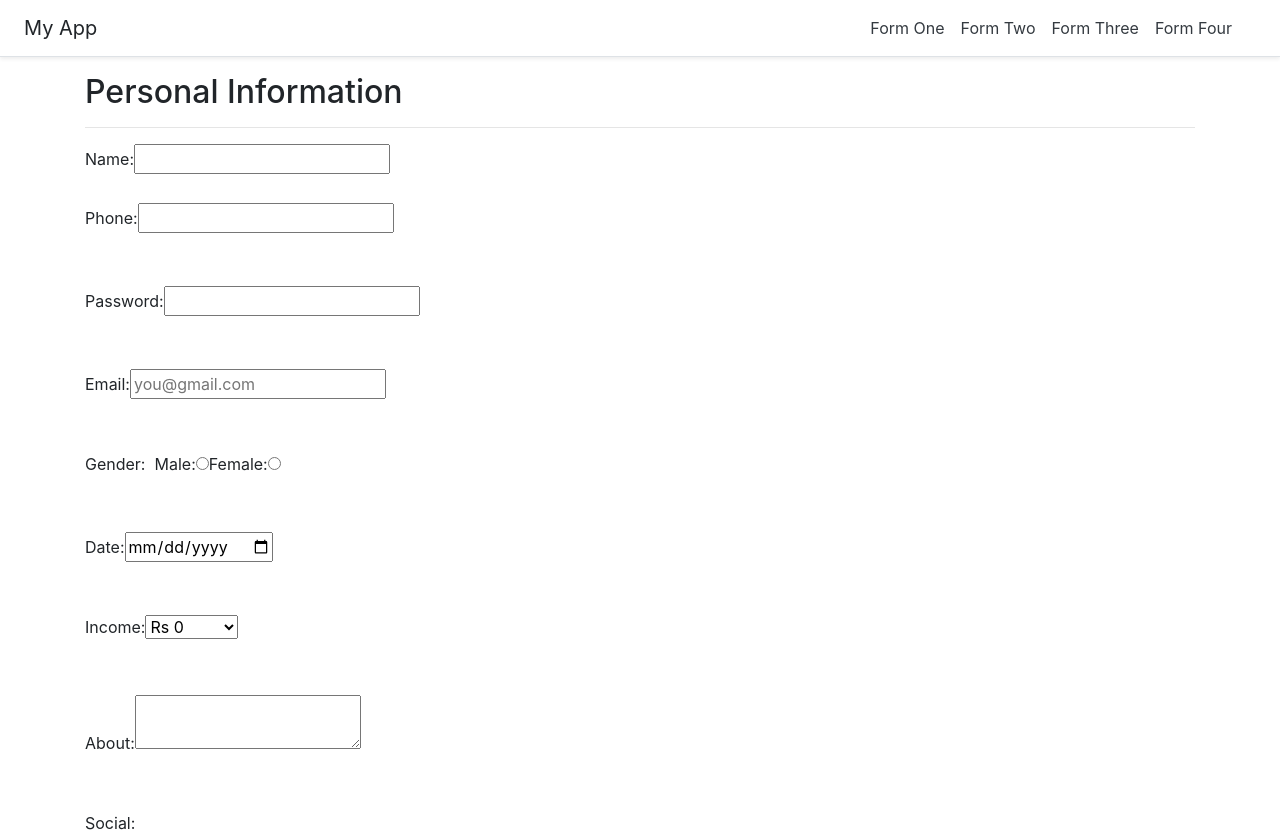
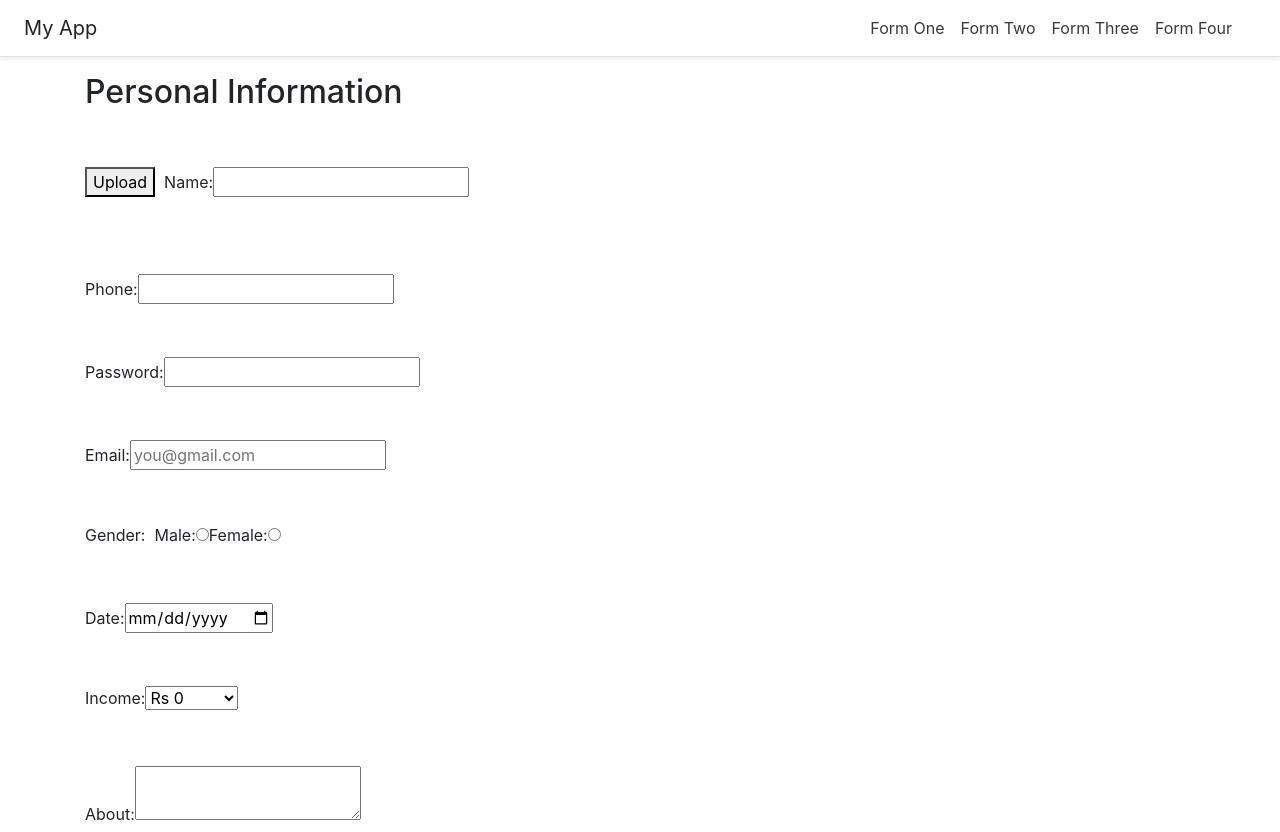
Before and after one commit to Zankar1992/07forms, a React (Create React App) app: page / in a window 1280 px wide. Shown: the top 832 px of the page. Built offline with nearby package versions, Linux system fonts and the light colour scheme.

Commit message:
file and image uploading

```diff
--- a/src/FormOne.js
+++ b/src/FormOne.js
@@ -1,7 +1,9 @@
-import React from 'react'
+import React, { useRef } from 'react'
 import { Formik, Form, Field, FieldArray } from 'formik';
 import * as Yup from 'yup';
 import KErrorMessage from './components/KErrorMessage';
+import PreviewImage from './components/PreviewImage';
+const SUPPORTED_FORMATS = ["image/jpg", "image/jpeg", "image/png"];
 
 const validationSchema = Yup.object({
   // name field ne Yup check karse k string required che k nai jo feild ma data add na kare to error avse
@@ -57,9 +59,27 @@ const validationSchema = Yup.object({
     )
     .min(1, "Atleast One Hobbies is Required!")
     .required("Required"),
+  file: Yup
+    .mixed()       //any type of file format jpg,png,jpeg,txt...
+    .nullable()    //check karse null nathi
+    .required("")  // black field nathi check karse
+
+    .test(
+      "FILE_SIZE",  //key  value test karse
+      "Uploaded file is too big.",
+      (value) => !value || (value && value.size <= 1024 * 1024)  //value (file) check karse size vhdare hse to msg show karse
+    )
+    .test(
+      "FILE_FORMAT", //file format check karse
+      "Uploaded file has unsupported format.",
+      // array method (include) value type include nahi hoy to error msg show thase
+      (value) => !value || (value && SUPPORTED_FORMATS.includes(value?.type))
+    )
 })
 
 const FormOne = () => {
+  // hidden file ne open karva mate hook use thay che useref
+  const fileRef = useRef(null);
   return (
     <div>
       <Formik
@@ -82,35 +102,57 @@ const FormOne = () => {
           //   facebook: "",
           //   twitter: "",
           // }
+          file: null,
         }}
         onSubmit={(values) => {
           console.log(values);
-        }}>
+        }}
+      >
         {/* event method  */}
         {({ values,
           errors,
           touched,
           handleChange,
           handleBlur,
-          handleSubmit
+          handleSubmit,
+          setFieldValue
         }) => (
 
           <Form className="container">
             <h2>Personal Information</h2>
-            <hr />
+            {/* file uploading */}
+            <input
+              ref={fileRef}
+              hidden     //input file ne hidden kari
+              type="file"
+              // name="file"    //field use hoy tyare name attribute use thase input ma use nai thay
+              onChange={(event) => {
+                setFieldValue("file", event.target.files[0]);
+              }}
+            />
+            <KErrorMessage name="file" />
+            {values.file && <PreviewImage file={values.file} />}
+            <br />
+            <button
+              onClick={() => {
+                fileRef.current.click(); // upload button click nd open this
+              }}
+            >
+              Upload
+            </button> &nbsp;
             <label>Name:</label>
             <Field
               name="name"
               type="text"
-              value={values.name}
-              onChange={handleChange}
-              onBlur={handleBlur}
+              // value={values.name}
+              // onChange={handleChange}
+              // onBlur={handleBlur}
             />
-            {errors.name && touched.name ?
+            {/* {errors.name && touched.name ?
               <span>{errors.name}</span>
-              : null}
+              : null} */}
             {/* or  */}
-            {/* <KErrorMessage name="name" /> */}
+            <KErrorMessage name="name" />
             <br /> <br />
             <label>Phone:</label>
             <Field name="phone" type="number" />
--- /dev/null
+++ b/src/components/PreviewImage.js
@@ -0,0 +1,22 @@
+import React, { useState } from 'react'
+
+const PreviewImage = ({ file }) => {
+  const [preview, setPreview] = useState(null);
+  // file ne show karva mate url ma convert kari
+
+  const reader = new FileReader();
+  reader.readAsDataURL(file);    // file ne dataurl ma read karse
+
+  reader.onload = () => {
+    setPreview(reader.result);
+    //reader mathi url onload ma jase nd result apse
+    // nd aey result setpreview ma set karse nd preview ma store thase
+  }
+  return (
+    <div>
+      {preview ? <img src={preview} alt="preview" width="300px" height="200px"/> : "loading..."}
+    </div>
+  )
+}
+
+export default PreviewImage
```
Also changed, not shown: images.jpeg (added), 1 other file (tests, documents, lock files or other folders).
